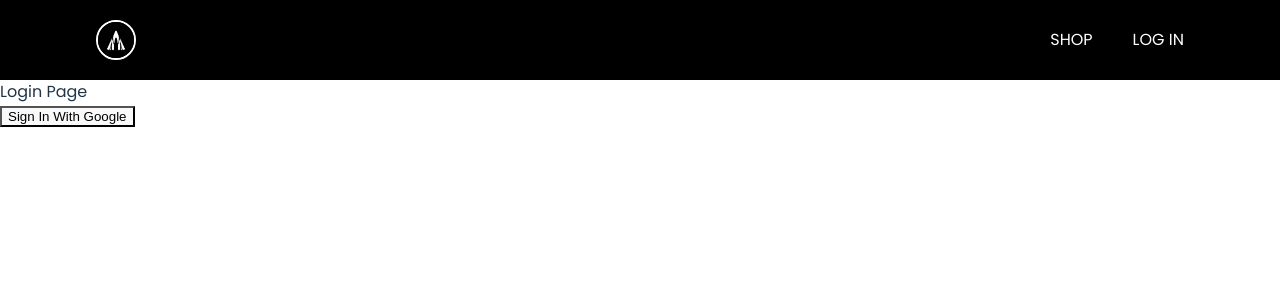
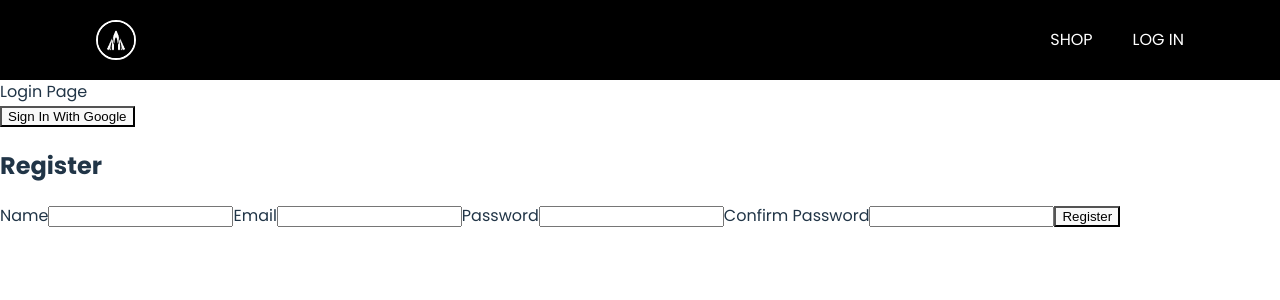
Before and after one commit to andreastimothy/simple-e-commerce, a React (Vite) app: page /login in a window 1280 px wide. Shown: the top 300 px of the page. Built offline with nearby package versions, Linux system fonts and the light colour scheme; no server answers.

Commit message:
feat: add register element

```diff
--- a/src/pages/Login/index.tsx
+++ b/src/pages/Login/index.tsx
@@ -1,10 +1,70 @@
+import { useState } from "react";
 import { login } from "../../service/auth";
 
 export default function Login() {
+  const defaultFormFields = {
+    name: "",
+    email: "",
+    password: "",
+    confirmPassword: "",
+  };
+
+  const [formFields, setFormFields] = useState(defaultFormFields);
+  const { name, email, password, confirmPassword } = formFields;
+
+  const handleChange = (e: React.ChangeEvent<HTMLInputElement>) => {
+    const { name, value } = e.target;
+    setFormFields({ ...formFields, [name]: value });
+  };
+
   return (
     <div style={{ paddingTop: 80 }}>
       <div>Login Page</div>
       <button onClick={login}>Sign In With Google</button>
+      <h2>Register</h2>
+      <form
+        onSubmit={() => {
+          console.log("Registered");
+        }}
+      >
+        <label htmlFor="name">Name</label>
+        <input
+          type="text"
+          id="name"
+          required
+          value={name}
+          name="name"
+          onChange={handleChange}
+        />
+        <label htmlFor="email">Email</label>
+        <input
+          type="email"
+          id="email"
+          required
+          value={email}
+          name="email"
+          onChange={handleChange}
+        />
+        <label htmlFor="password">Password</label>
+        <input
+          type="password"
+          id="password"
+          required
+          value={password}
+          name="password"
+          onChange={handleChange}
+        />
+        <label htmlFor="confirm-password">Confirm Password</label>
+        <input
+          type="password"
+          id="confirm-password"
+          required
+          value={confirmPassword}
+          name="confirmPassword"
+          onChange={handleChange}
+        />
+        <button type="submit">Register</button>
+      </form>
     </div>
   );
 }
```
